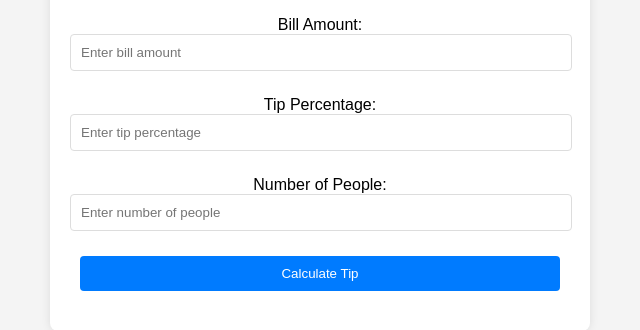
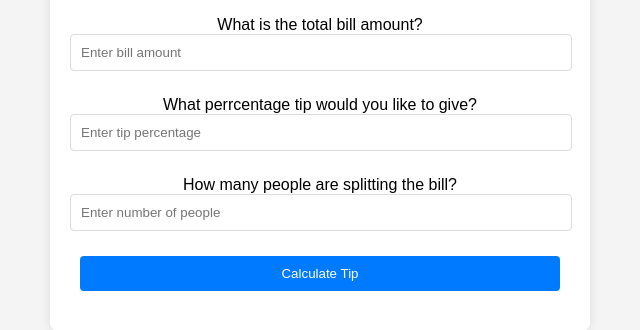
Before and after one commit to dvdshadow/tip-calculator, a plain HTML site: page index.html in a window 1280 px wide. Shown: the part 270-600 px from the top of the page, without its empty margins (320-960 px from the left). Drawn offline with Linux system fonts and the light colour scheme.

Commit message:
Update index.html

```diff
--- a/index.html
+++ b/index.html
@@ -10,17 +10,17 @@
     <div class="calculator">
         <h2>Tip Calculator</h2>
         <div class="input-group">
-            <label for="billAmount">Bill Amount:</label>
+            <label for="billAmount">What is the total bill amount?</label>
             <input type="number" id="billAmount" placeholder="Enter bill amount" onkeypress="handleEnter(event, 'tipPercent')">
         </div>
 
         <div class="input-group">
-            <label for="tipPercent">Tip Percentage:</label>
+            <label for="tipPercent">What perrcentage tip would you like to give?</label>
             <input type="number" id="tipPercent" placeholder="Enter tip percentage" onkeypress="handleEnter(event, 'numberOfPeople')">
         </div>
 
         <div class="input-group">
-            <label for="numberOfPeople">Number of People:</label>
+            <label for="numberOfPeople">How many people are splitting the bill?</label>
             <input type="number" id="numberOfPeople" placeholder="Enter number of people" onkeypress="handleEnter(event, 'calculateButton')">
         </div>
 
```
